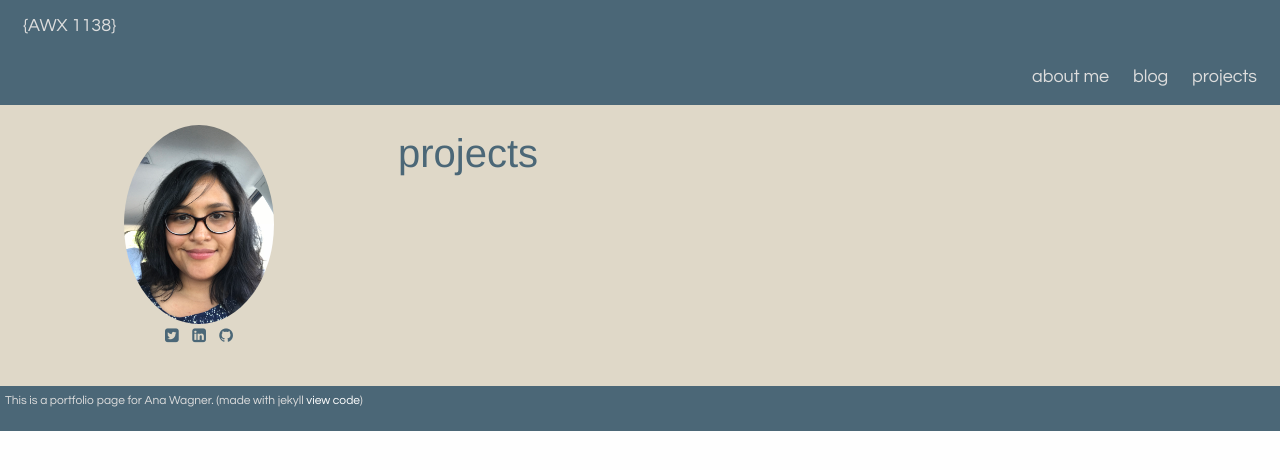
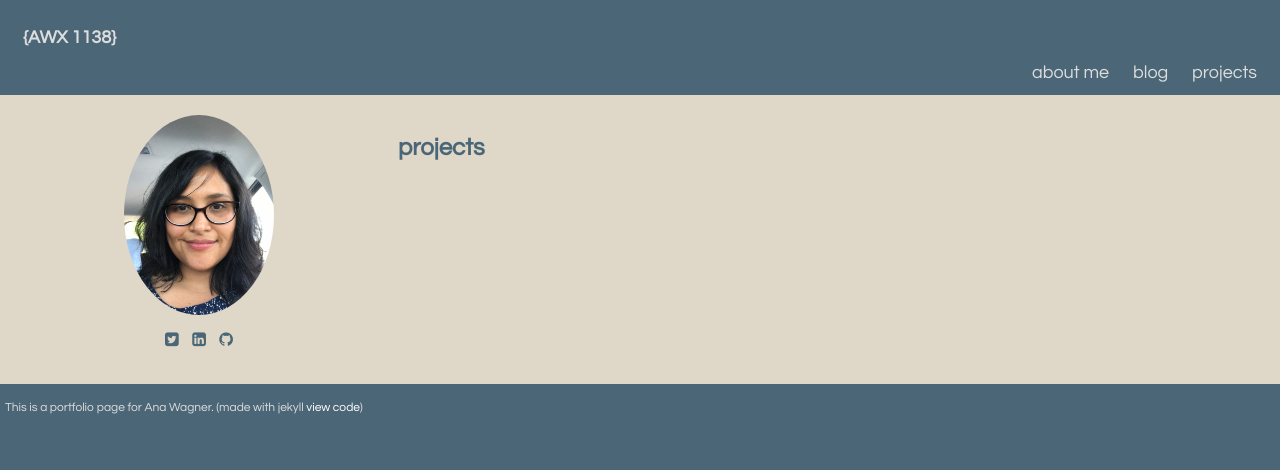
Before and after one commit to anawagner/anawagner.github.io, a Jekyll site: the page built from projects/index.md, in a window 1280 px wide. Shown: the top 470 px of the page. Built offline with Jekyll 4.4.1, drawn with Linux system fonts in a browser that asks for light colours; nearby versions of some CDN libraries; library files that are not in the unit come from our copies.

Commit message:
update blog layout

```diff
--- a/_includes/head.html
+++ b/_includes/head.html
@@ -3,8 +3,8 @@
 <link href="https://fonts.googleapis.com/css?family=Questrial" rel="stylesheet" />
 <link rel="stylesheet" type="text/css" href="/assets/style.css" />
 <link rel="stylesheet" href="https://cdnjs.cloudflare.com/ajax/libs/font-awesome/4.7.0/css/font-awesome.min.css" />
-<link rel="stylesheet" href="assets/foundation.css">
-<script src="assets/highlight.pack.js"></script>
+<link rel="stylesheet" href="/assets/foundation.css">
+<script src="/assets/highlight.pack.js"></script>
 <script>hljs.initHighlightingOnLoad();</script>
 <meta charset="utf-8" />
 <meta name="viewport" content="width=device-width, initial-scale=1.0" />
```
